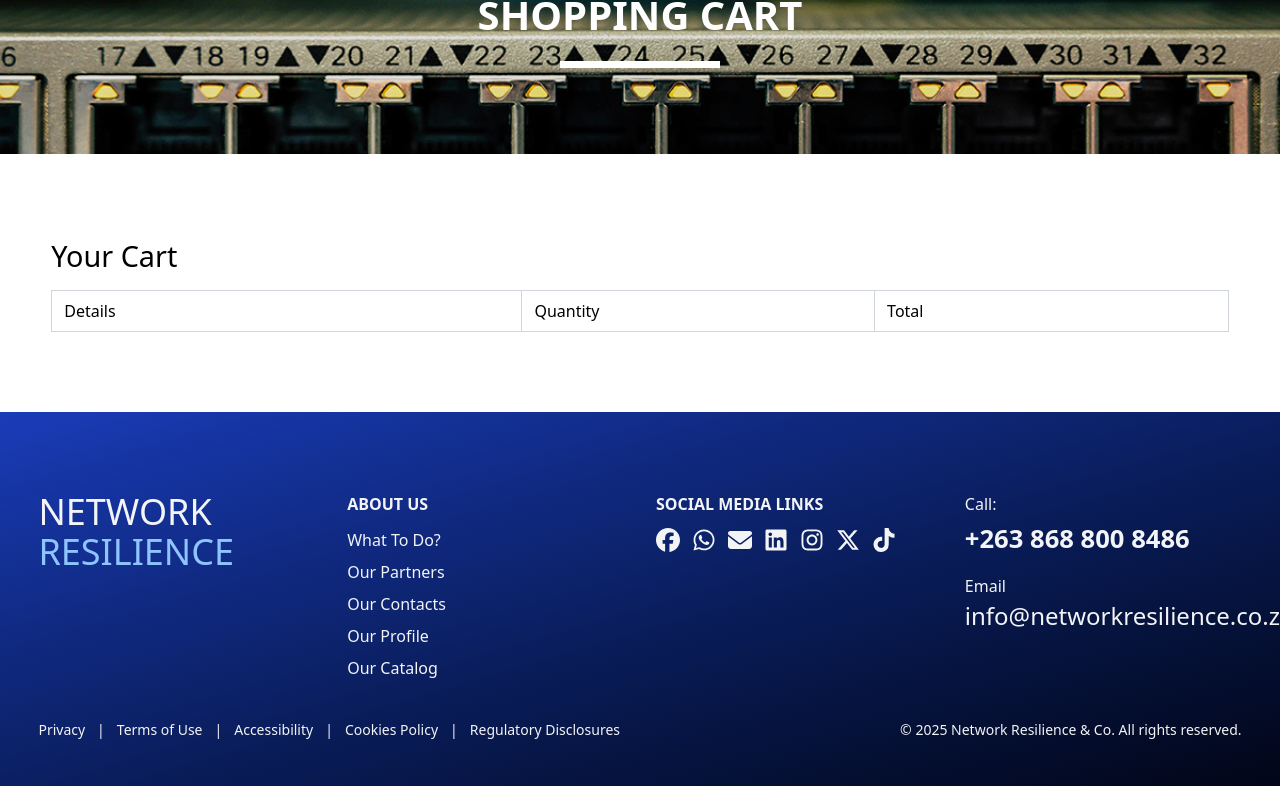
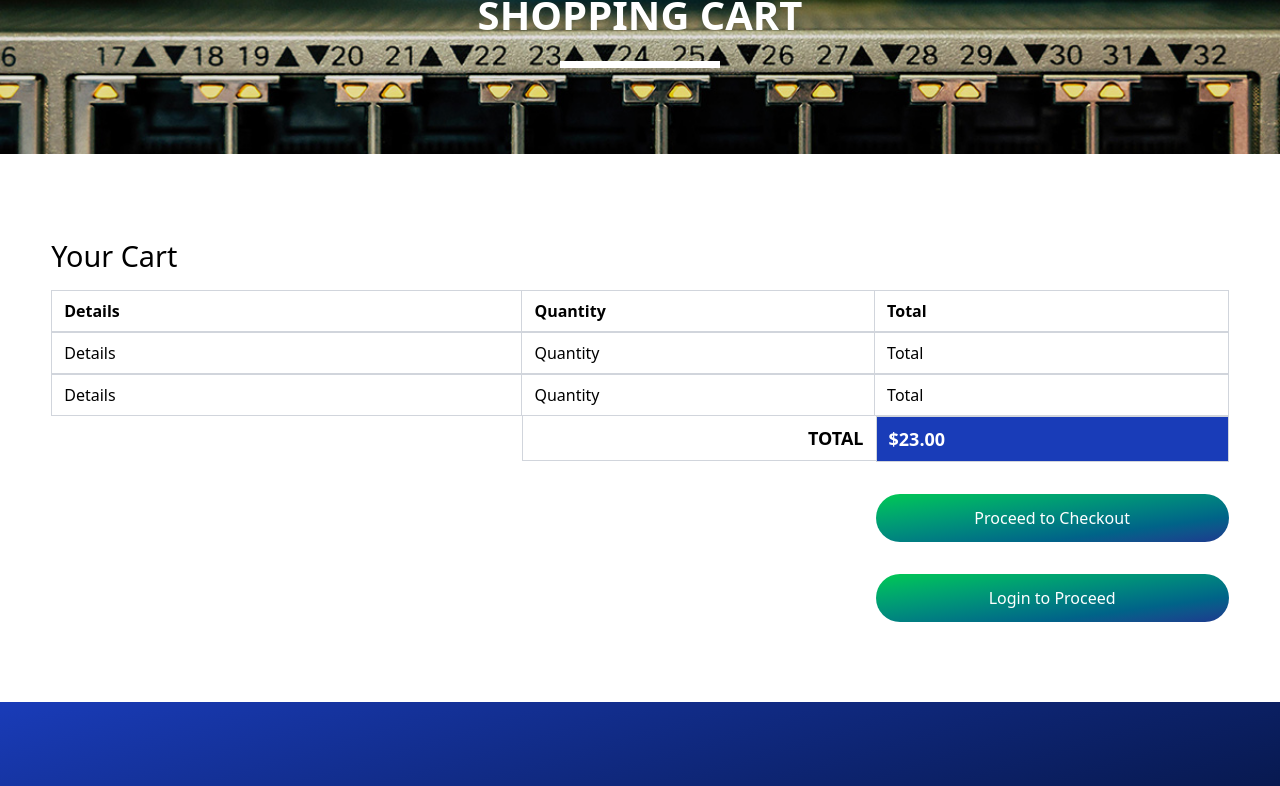
Before and after one commit to markchovava/next-network-resili, a Next.js app: page /cart in a window 1280 px wide. Shown: the part 361-1147 px from the top of the page. Built offline with nearby package versions, Linux system fonts and the light colour scheme.

Commit message:
Working on Cart

```diff
--- a/src/app/(ecommerce)/cart/page.jsx
+++ b/src/app/(ecommerce)/cart/page.jsx
@@ -1,3 +1,4 @@
+import Link from 'next/link'
 import React from 'react'
 
 export default function page() {
@@ -17,12 +18,45 @@ export default function page() {
     <section className='w-full py-[5rem]'>
       <div className='w-[92%] mx-auto'>
         <h3 className='text-[1.8rem] font-light mb-3'>Your Cart</h3>
-
+        {/*  */}
+        <div className='w-[100%] border border-gray-300 flex items-center justify-start font-bold'>
+          <div className='w-[40%] py-2 px-3 border-r border-gray-300'>Details</div>
+          <div className='w-[30%] py-2 px-3 border-r border-gray-300'>Quantity</div>
+          <div className='w-[30%] py-2 px-3'>Total</div>
+        </div>
+        {/*  */}
         <div className='w-[100%] border border-gray-300 flex items-center justify-start'>
           <div className='w-[40%] py-2 px-3 border-r border-gray-300'>Details</div>
           <div className='w-[30%] py-2 px-3 border-r border-gray-300'>Quantity</div>
           <div className='w-[30%] py-2 px-3'>Total</div>
         </div>
+        {/*  */}
+        <div className='w-[100%] border border-gray-300 flex items-center justify-start'>
+          <div className='w-[40%] py-2 px-3 border-r border-gray-300'>Details</div>
+          <div className='w-[30%] py-2 px-3 border-r border-gray-300'>Quantity</div>
+          <div className='w-[30%] py-2 px-3'>Total</div>
+        </div>
+        {/*  */}
+        <div className='w-[100%] flex items-center justify-start font-bold text-lg'>
+          <div className='w-[40%] py-2 px-3 '></div>
+          <div className='w-[30%] py-2 px-3 border-b border-l border-gray-300 text-end'>TOTAL</div>
+          <div className='w-[30%] py-2 px-3 border border-gray-300 bg-blue-800 text-white'>
+            $23.00
+          </div>
+        </div>
+
+        <section className='flex items-center justify-end mt-[2rem]'>
+          <Link href='/checkout' className='cursor-pointer flex justify-center items-center w-[30%] rounded-full px-12 py-3 text-white bg-gradient-to-br from-green-500 to-blue-900 hover:drop-shadow-lg hover:bg-gradient-to-br hover:from-green-500 hover:to-green-900'>
+            Proceed to Checkout
+          </Link>
+        </section>
+
+        <section className='flex items-center justify-end mt-[2rem]'>
+          <Link href='/login' className='cursor-pointer flex justify-center items-center w-[30%] rounded-full px-12 py-3 text-white bg-gradient-to-br from-green-500 to-blue-900 hover:drop-shadow-lg hover:bg-gradient-to-br hover:from-green-500 hover:to-green-900'>
+            Login to Proceed
+          </Link>
+        </section>
+
       </div>
     </section>
     </>
```
